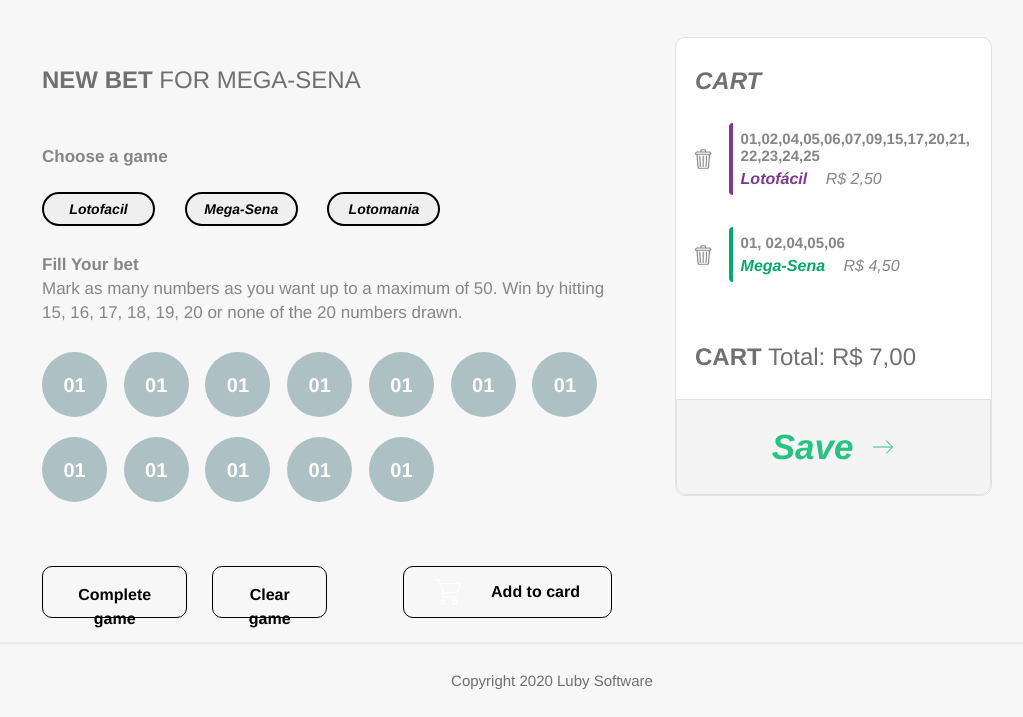
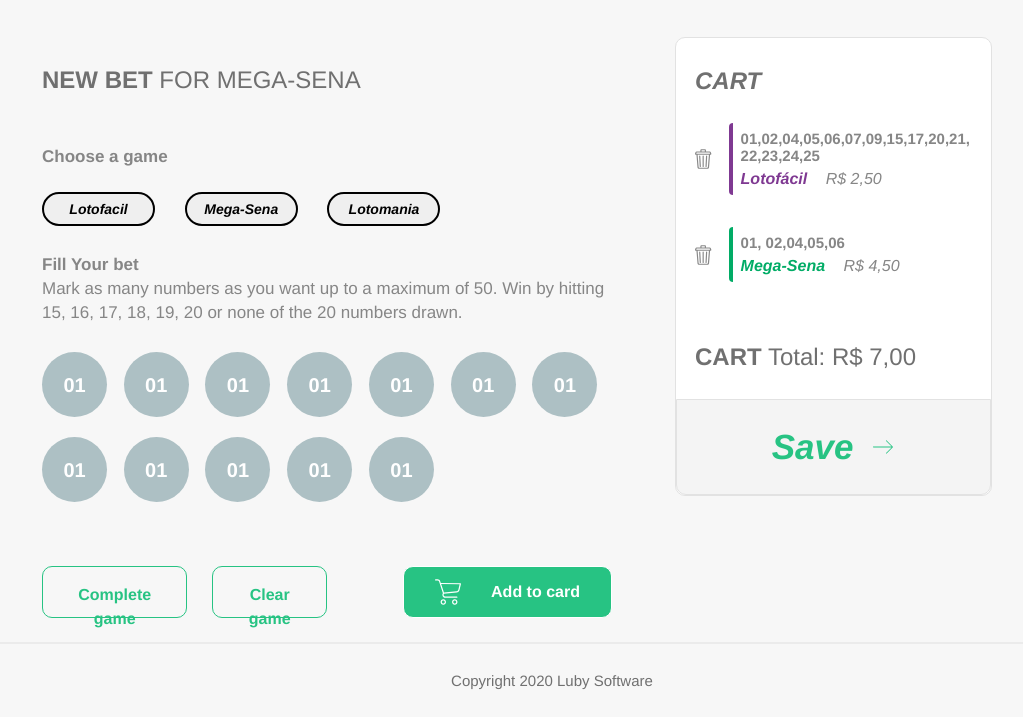
Before and after one commit to Guidotti-dll/prova-js-luby, a plain HTML site: page src/index.html in a window 1280 px wide. Shown: the part 83-800 px from the top of the page, without its empty margins (88-1111 px from the left). Drawn offline with Linux system fonts and the light colour scheme.

Commit message:
fix: action buttons color

```diff
--- a/src/styles/global.css
+++ b/src/styles/global.css
@@ -81,6 +81,7 @@ body {
   cursor: pointer;
   height: 52px;
   border: 1px solid;
+  color: #27c383;
   background: transparent;
   font-size: 16px;
   line-height: 24px;
@@ -95,6 +96,8 @@ body {
   display: flex;
   align-items: center;
   justify-content: space-around;
+  background: #27c383;
+  color: #ffffff;
 }
 
 .content .gameContainer .actions div {
```
